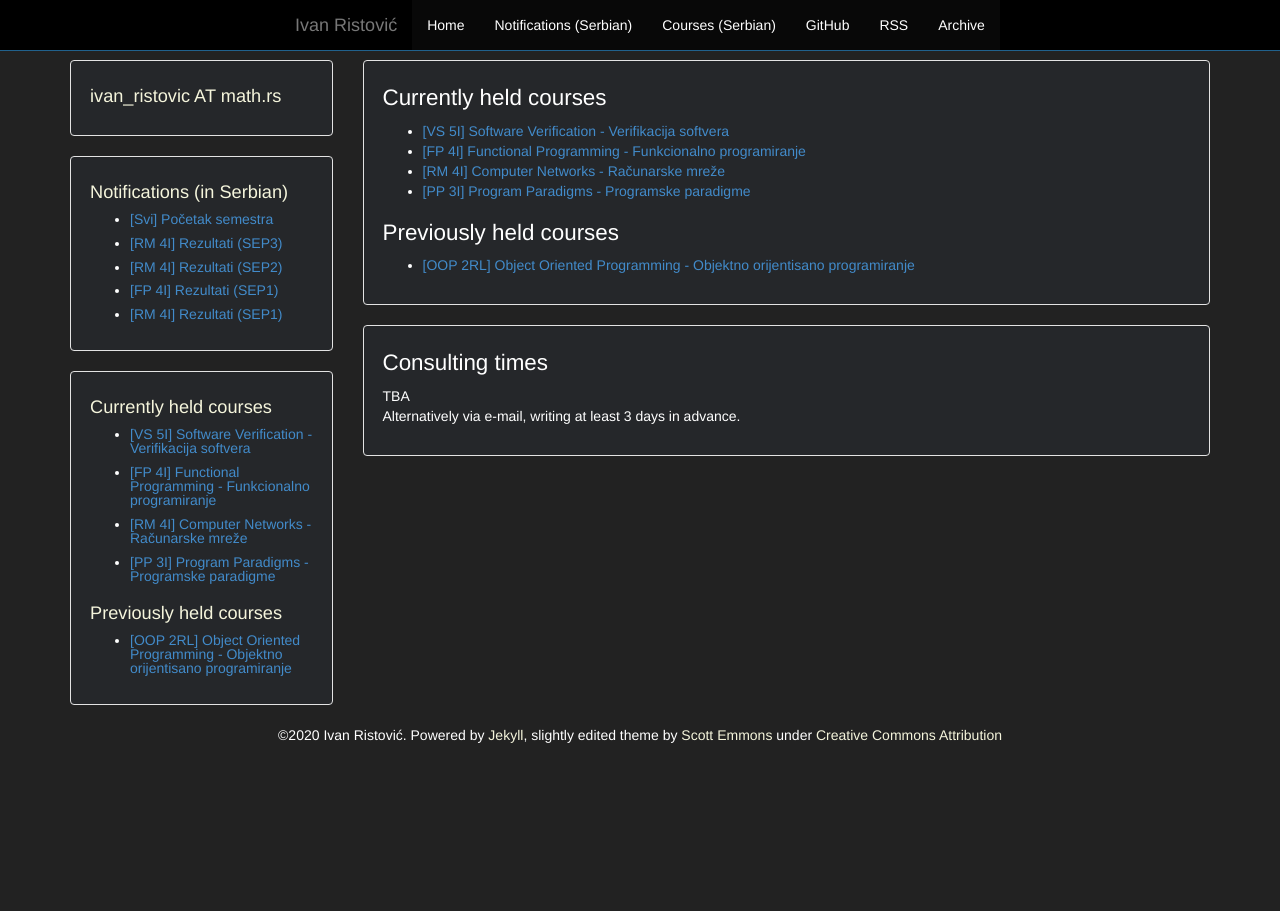
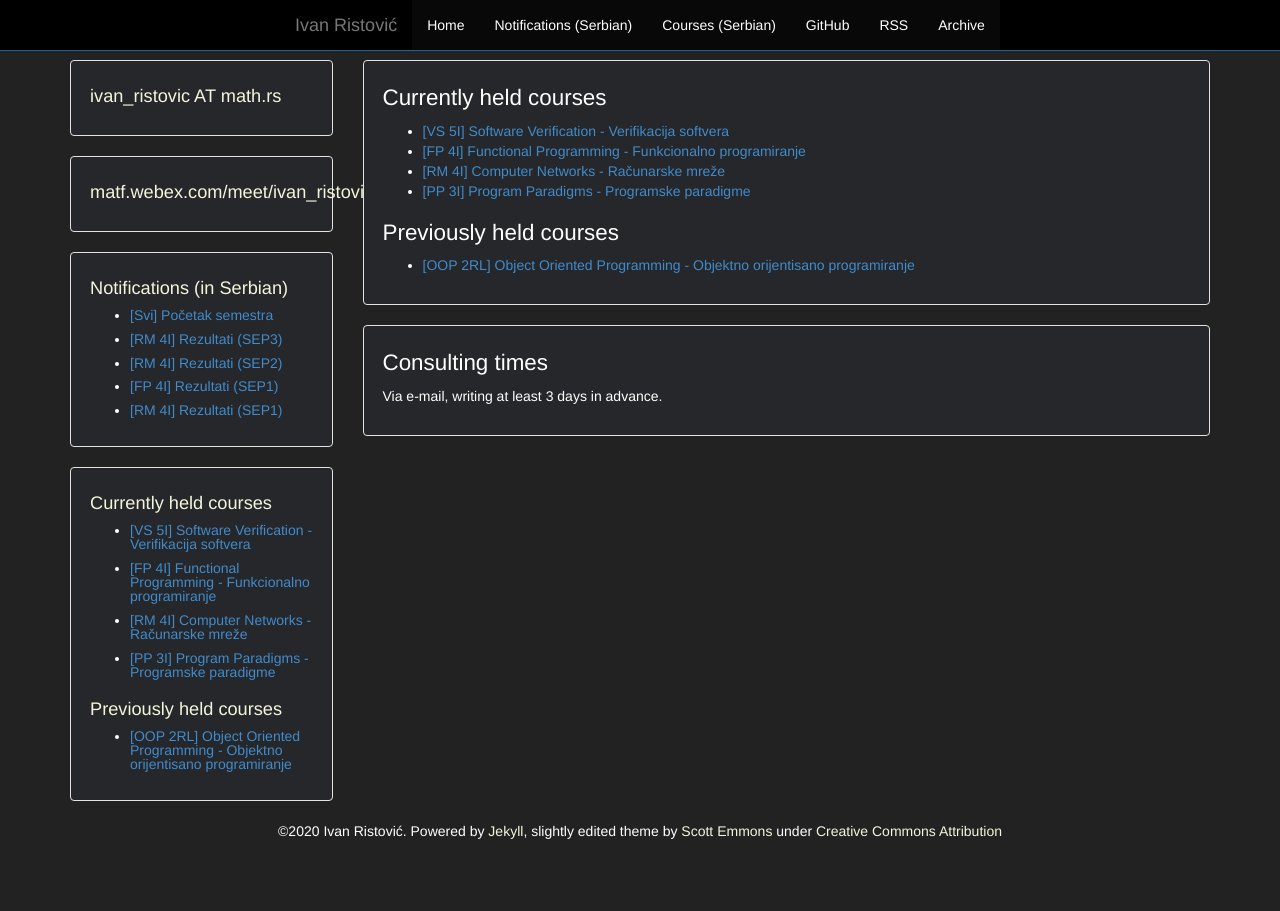
Before and after one commit to ivan-ristovic/ivan-ristovic.github.io, a Jekyll site: the page built from courses.html, in a window 1280 px wide. Built offline with Jekyll 4.4.1, drawn with Linux system fonts in a browser that asks for light colours.

Commit message:
Layout changes

```diff
--- a/_includes/sidebar.html
+++ b/_includes/sidebar.html
@@ -1,5 +1,10 @@
 <div class="sidebar well">
   <h1>{{ site.description }}</h1>
+</div>
+
+<!-- TODO remove -->
+<div class="sidebar well">
+  <h1>matf.webex.com/meet/ivan_ristovic</h1>
 </div>
 
 <div class="sidebar well">
--- a/courses.html
+++ b/courses.html
@@ -10,10 +10,9 @@ layout: default
 
 <div class="well">
   <h1>Consulting times</h1>
-  <emph>TBA</emph>
   <!-- <ul>
       <li>Wednesdays at 11h in room 716</li>
       <li>Thursdays at 14h in room 716</li>
   </ul> -->
-  <p>Alternatively via e-mail, writing at least 3 days in advance.</p>
+  <p>Via e-mail, writing at least 3 days in advance.</p>
 </div>
--- a/courses/fp/index.html
+++ b/courses/fp/index.html
@@ -7,7 +7,7 @@ layout: default
   <p>
     Profesor: <a href="http://poincare.matf.bg.ac.rs/~ivan/">Ivan Čukić</a>
     <br>
-    Asistent: <a href="{{ site.baseurl}}">Ivan Ristović</a>
+    Asistenti: <a href="{{ site.baseurl}}">Ivan Ristović</a> i <a href="http://poincare.matf.bg.ac.rs/~stefan_kapunac/">Stefan Kapunac</a>
   </p>
   <p>
     <!--Praktični kolokvijum: <em>30 poena</em>-->
--- a/courses/rm/index.html
+++ b/courses/rm/index.html
@@ -33,7 +33,7 @@ layout: default
 <div class="well">
   <h1>Korisni linkovi</h1>
   <p>
-    <a href="https://drive.google.com/open?id=1mAxOyzR4BzFH4AhD7qg5f8ofTqbLPzf-">Virtualna mašina korišćena na vežbama</a>
+    <a href="https://drive.google.com/file/d/11HSkO1UmXRVtuZdjo8fxhLFTz5RhdSZ-/view?usp=sharing">Virtualna mašina korišćena na vežbama</a>
   </p>
 </div>
 
```
Also changed, not shown: other parts of courses/rm/index.html (+1 -1 lines), _posts/2019_2020/2020-09-09-rm-results-sep2.md (renamed from _posts/2019_2020/2020-09-09-rm-results.md), _posts/2019_2020/2020-09-24-rm-results-sep3.md (renamed from _posts/2019_2020/2020-09-24-rm-results.md), _posts/2020_2021/2020-10-10-all-start.md (line endings or trailing spaces).
